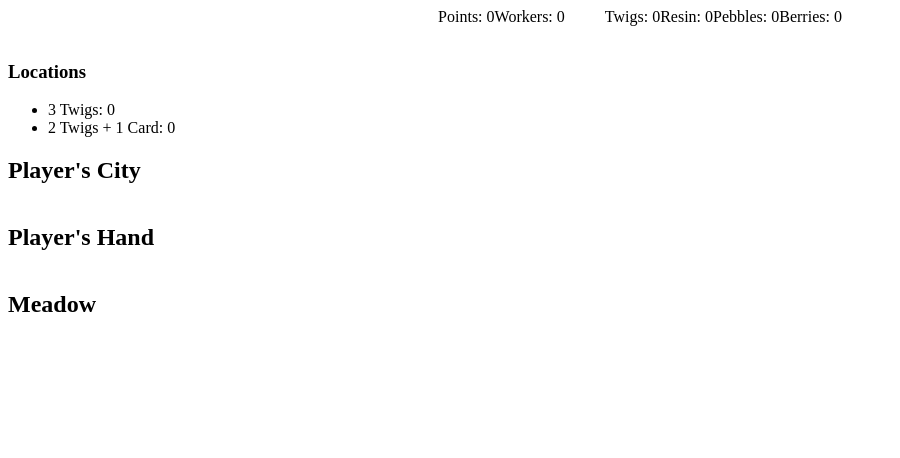
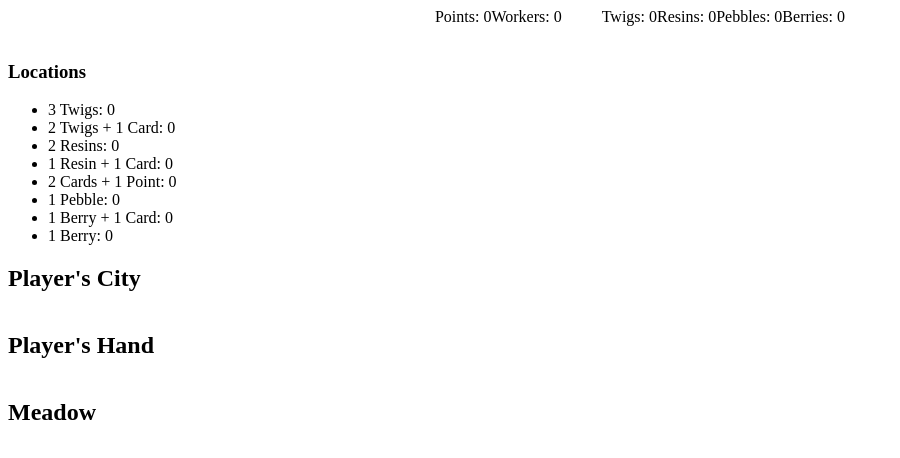
Before and after one commit to Fred-FLQ/vanilla-everdell, a plain HTML site: page index.html in a window 1280 px wide. Shown: the whole page, without its empty margins (0-900 px from the left). Drawn offline with Linux system fonts and the light colour scheme.

Commit message:
Modify #resources li IDs to match gameState properties

```diff
--- a/index.html
+++ b/index.html
@@ -18,11 +18,11 @@
             <div id="player-points">Points: <span>0</span></div>
             <div id="player-workers">Workers: <span>0</span></div>
             <div>
-                <ul id="resources">
-                    <li id="twigs">Twigs: <span>0</span></li>
-                    <li id="resins">Resin: <span>0</span></li>
-                    <li id="pebbles">Pebbles: <span>0</span></li>
-                    <li id="berries">Berries: <span>0</span></li>
+                <ul id="resources"> <!-- Modify subsequent IDs to match gameState properties -->
+                    <li id="twig">Twigs: <span>0</span></li>
+                    <li id="resin">Resins: <span>0</span></li>
+                    <li id="pebble">Pebbles: <span>0</span></li>
+                    <li id="berry">Berries: <span>0</span></li>
                 </ul>
             </div>
         </div>
@@ -31,6 +31,12 @@
             <ul id="basic-locations">
                 <li id="threeTwig">3 Twigs: <span>0</span></li>
                 <li id="twoTwigOneCard">2 Twigs + 1 Card: <span>0</span></li>
+                <li id="twoResin">2 Resins: <span>0</span></li>
+                <li id="oneResinOneCard">1 Resin + 1 Card: <span>0</span></li>
+                <li id="twoCardOnePoint">2 Cards + 1 Point: <span>0</span></li>
+                <li id="onePebble">1 Pebble: <span>0</span></li>
+                <li id="oneBerryOneCard">1 Berry + 1 Card: <span>0</span></li>
+                <li id="oneBerry">1 Berry: <span>0</span></li>
             </ul>
         </section>
         <section id="player-city">
```
